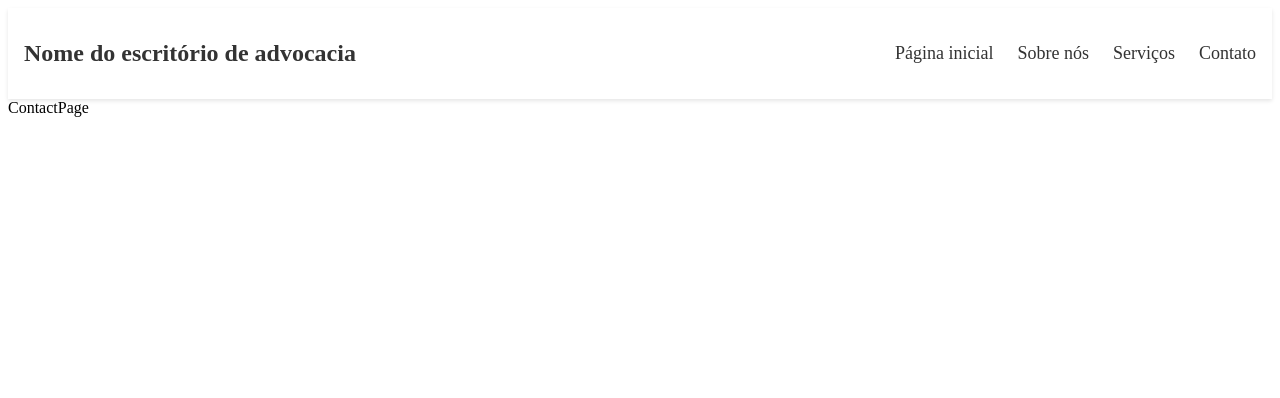
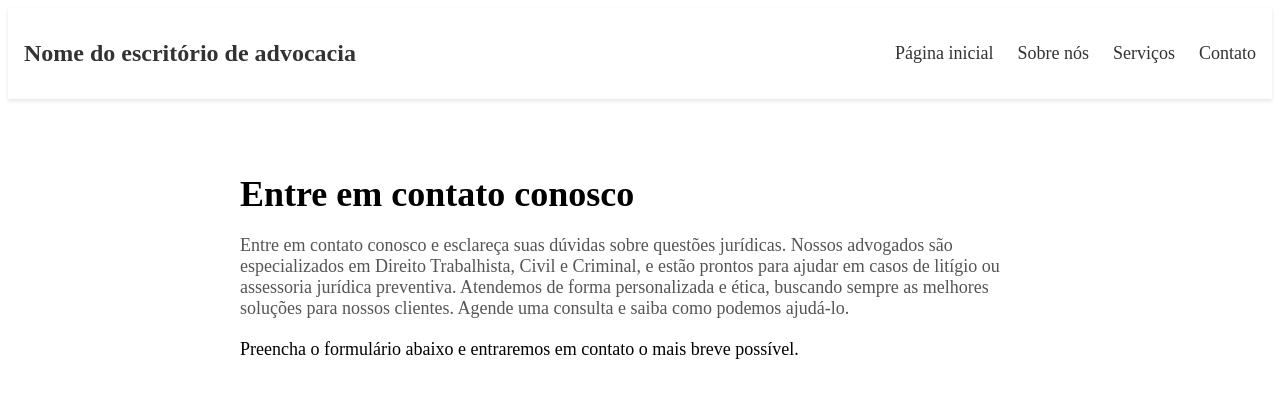
Before and after one commit to baxiclides-basso-neto/baciclides-advocacia, a React (Vite) app: page /contato in a window 1280 px wide. Shown: the top 398 px of the page. Built offline with nearby package versions, Linux system fonts and the light colour scheme.

Commit message:
Add Contact Page

```diff
--- a/src/pages/aboutpage/AboutPage.jsx
+++ b/src/pages/aboutpage/AboutPage.jsx
@@ -5,7 +5,7 @@ function AboutPage() {
   return (
     <Container>
       <Title>Sobre</Title>
-      <Description>Descrição do escritório de advocacia.</Description>
+      <Description>Nosso escritório é especializado em Direito Trabalhista, Civil e Criminal. Temos a missão de defender os direitos e interesses de nossos clientes, com ética, excelência técnica e comprometimento. Nossos advogados possuem vasta experiência e conhecimento, garantindo aos nossos clientes as melhores soluções jurídicas. Trabalhamos com transparência e dedicação, sempre com o objetivo de alcançar a melhor resolução para cada caso que nos é confiado</Description>
     </Container>
   );
 }
--- a/src/pages/contactpage/ContactPage.jsx
+++ b/src/pages/contactpage/ContactPage.jsx
@@ -1,9 +1,17 @@
-import React from 'react'
+import React from 'react';
+import { ContactContainer, ContactTitle, ContactText, ContactForm, Description } from '../../styles/ContactPageStyle';
 
-const ContactPage = () => {
+function ContactPage() {
   return (
-    <div>ContactPage</div>
-  )
+    <ContactContainer>
+      <ContactTitle>Entre em contato conosco</ContactTitle>
+      <Description>Entre em contato conosco e esclareça suas dúvidas sobre questões jurídicas. Nossos advogados são especializados em Direito Trabalhista, Civil e Criminal, e estão prontos para ajudar em casos de litígio ou assessoria jurídica preventiva. Atendemos de forma personalizada e ética, buscando sempre as melhores soluções para nossos clientes. Agende uma consulta e saiba como podemos ajudá-lo.</Description>
+      <ContactText>Preencha o formulário abaixo e entraremos em contato o mais breve possível.</ContactText>
+      <ContactForm>
+        {/* Aqui vai o formulário de contato */}
+      </ContactForm>
+    </ContactContainer>
+  );
 }
 
-export default ContactPage
+export default ContactPage;
--- a/src/pages/landingpage/Landingpage.jsx
+++ b/src/pages/landingpage/Landingpage.jsx
@@ -6,7 +6,7 @@ const LandingPage = () => {
     <>
 
     <MainContainer>
-      <Title>Bem-vindo ao escritório de advocacia XYZ</Title>
+      <Title>Baciclides Basso Jr - Sociedade Individual de Advocacia</Title>
       <Subtitle>Quem somos</Subtitle>
       <Paragraph>
         Somos um escritório de advocacia especializado em direito empresarial e trabalhista. Com anos de experiência e uma equipe de advogados qualificados, estamos prontos para ajudar você e sua empresa em todas as questões jurídicas.
--- /dev/null
+++ b/src/styles/ContactPagestyle.js
@@ -0,0 +1,28 @@
+import styled from 'styled-components';
+
+export const ContactContainer = styled.div`
+  max-width: 800px;
+  margin: 0 auto;
+  padding: 50px;
+`;
+
+export const ContactTitle = styled.h1`
+  font-size: 36px;
+  font-weight: bold;
+  margin-bottom: 20px;
+`;
+
+export const Description = styled.p`
+  font-size: 18px;
+  color: #555;
+  margin-bottom: 20px;
+`;
+
+export const ContactText = styled.p`
+  font-size: 18px;
+  margin-bottom: 40px;
+`;
+
+export const ContactForm = styled.form`
+  /* Estilização do formulário */
+`;
```
